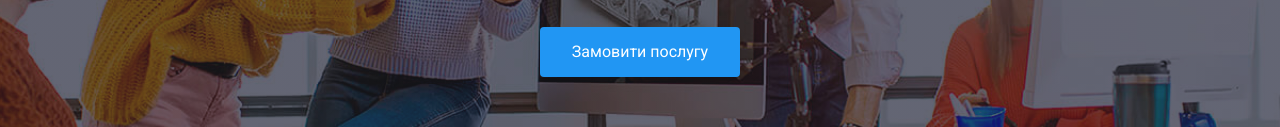
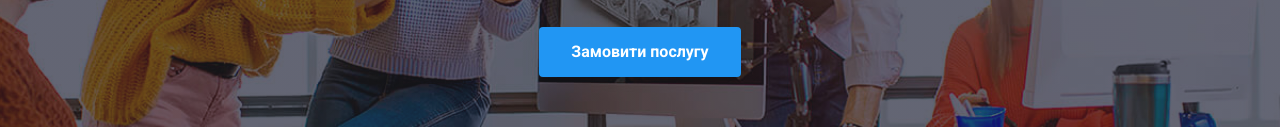
Before and after one commit to VychopenNazar/goit-markup-hw-08, a plain HTML site: page index.html in a window 1280 px wide. Shown: the part 405-532 px from the top of the page. Drawn offline with nearby package versions, Linux system fonts and the light colour scheme.

Commit message:
Правка кнопок

```diff
--- a/sass/base/_reset.scss
+++ b/sass/base/_reset.scss
@@ -35,3 +35,9 @@ ul {
   padding-left: 0;
   margin: 0;
 }
+
+button {
+  font-weight: 700;
+  font-size: 16px;
+  line-height: calc(30 / 16);
+}
```
Also changed, not shown: css/main.css, css/main.min.css, 2 other files. Lines whose indentation alone changed are shown as unchanged.
